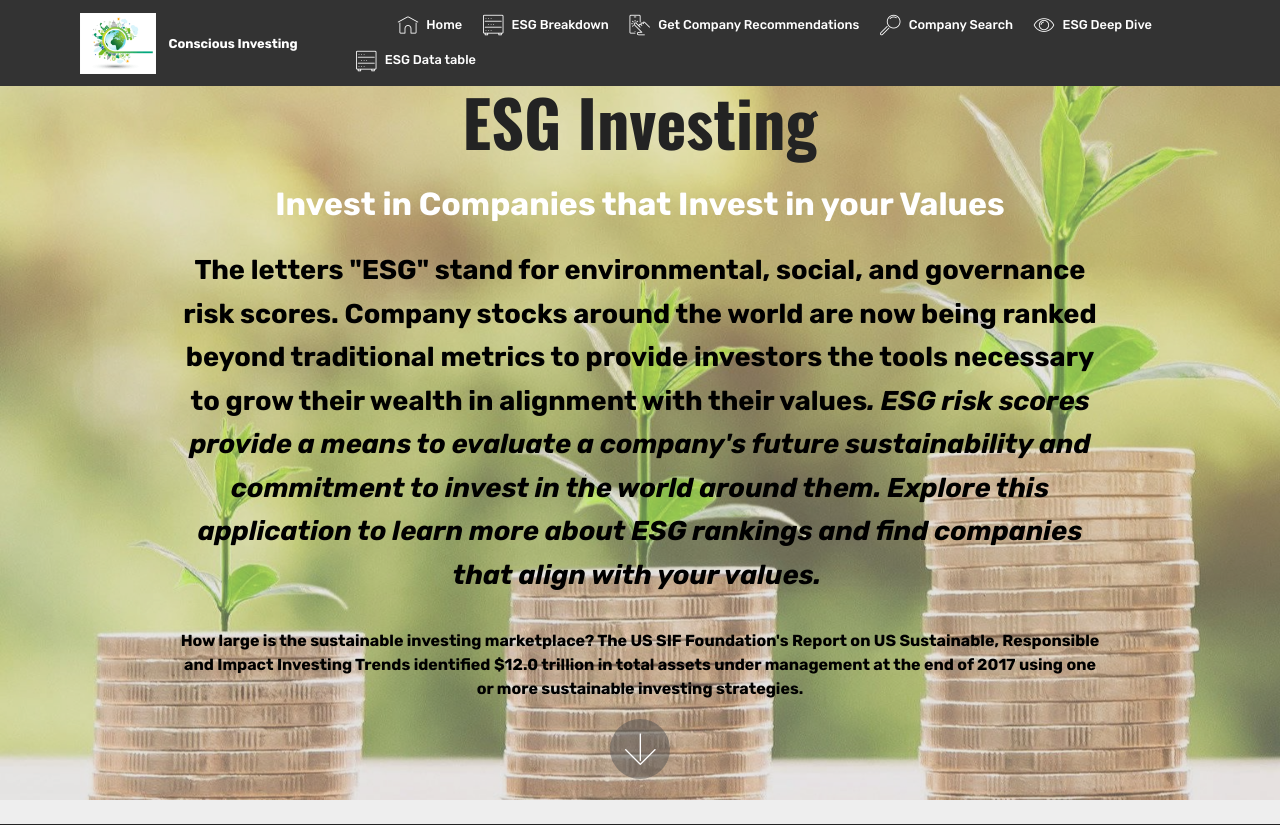
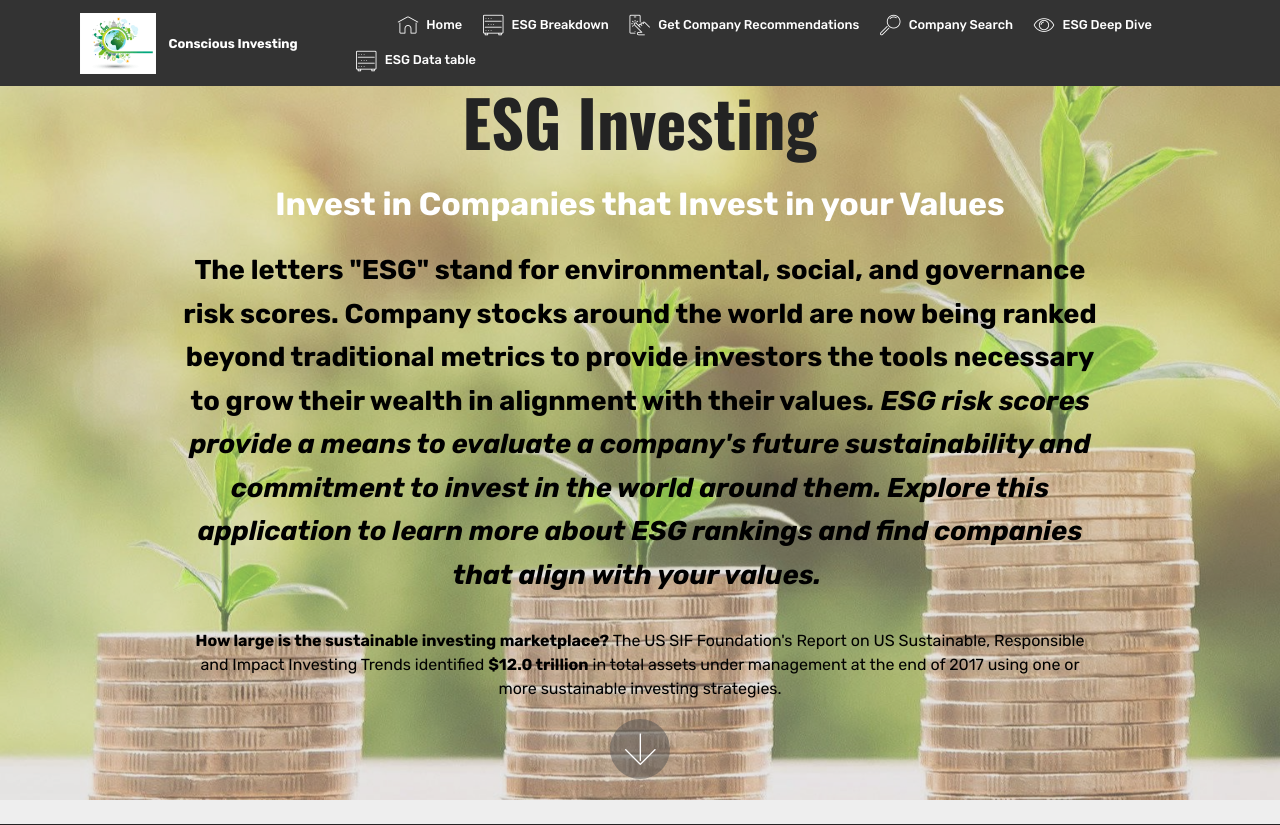
Before and after one commit to williamjones0706/Conscious_Investing, a Flask app: page / in a window 1280 px wide. Shown: the top 825 px of the page. Run offline with Flask 2, Linux system fonts and the light colour scheme; some libraries are stand-ins or nearby versions; some web fonts are replaced.

Commit message:
intro update

```diff
--- a/ESG/templates/index.html
+++ b/ESG/templates/index.html
@@ -103,12 +103,12 @@
                                 world around them. Explore this application
                                 to learn more about ESG rankings and find companies that align with your
                                 values.&nbsp;</em></strong></p>
-                    <p style="color: black; size:5"><strong>How large is the sustainable investing marketplace?
+                    <p style="color: black; size:5"><strong>How large is the sustainable investing marketplace?</strong>
 
                         The US SIF Foundation's Report on US Sustainable, Responsible and Impact Investing Trends
                         identified <strong>$12.0 trillion</strong> in total assets under management at the end of 2017
                         using one or more
-                        sustainable investing strategies.</strong></p>
+                        sustainable investing strategies.</p>
                 </div>
             </div>
         </div>
```
